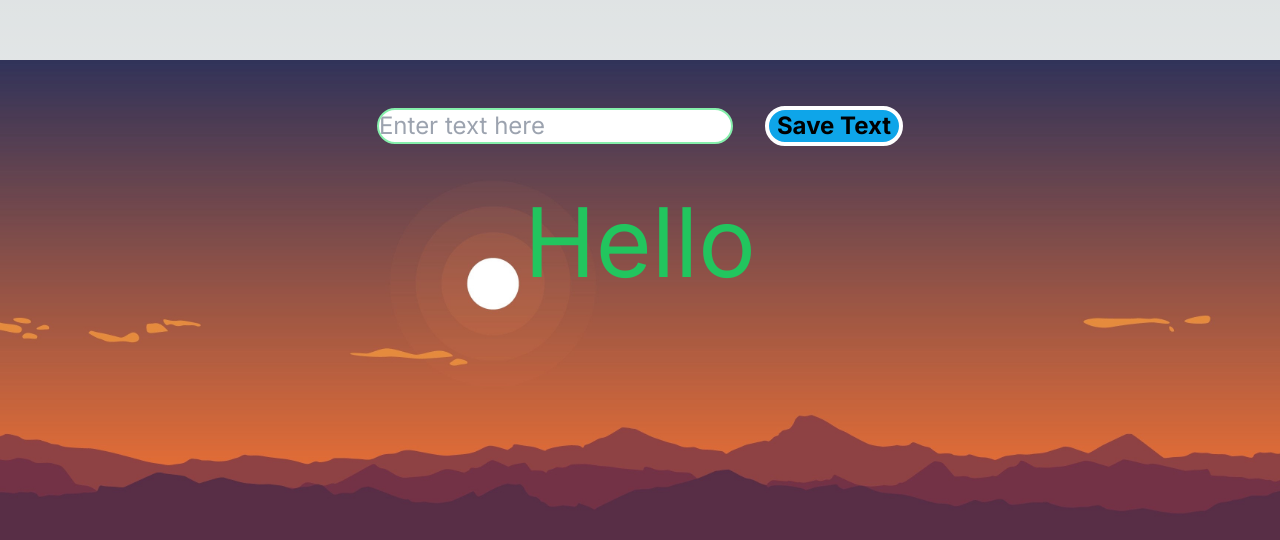
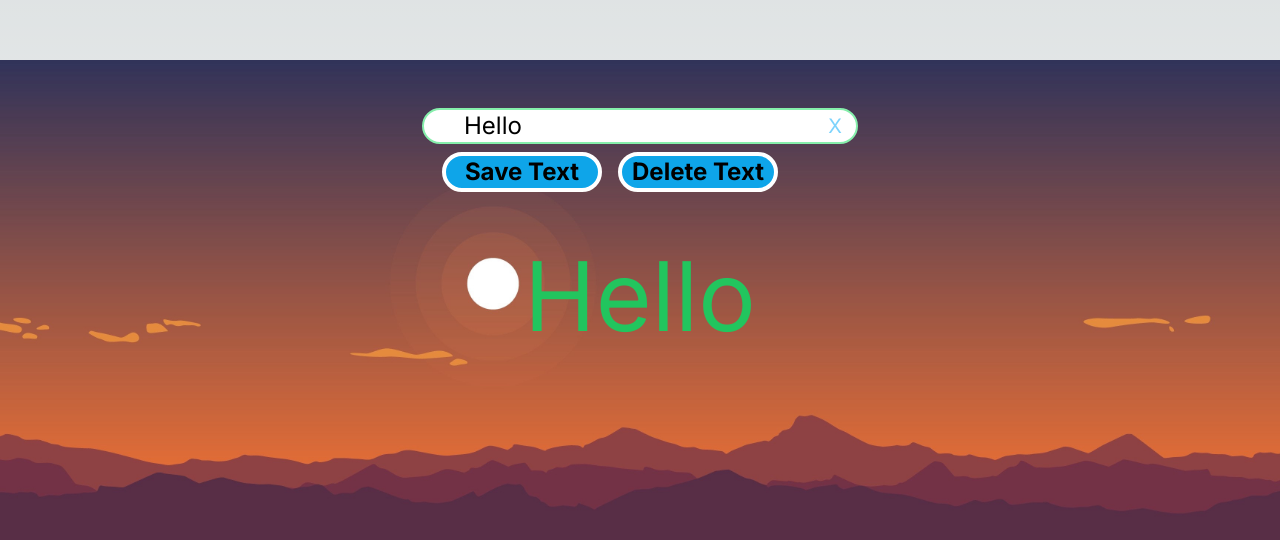
Before and after one commit to SherabNamgay/myFirstWebsite, a Next.js app: page / in a window 1280 px wide. Shown: the part 260-800 px from the top of the page. Built offline with nearby package versions, Linux system fonts and the light colour scheme.

Commit message:
refined the update

```diff
--- a/app/page.js
+++ b/app/page.js
@@ -5,12 +5,55 @@ import { useState } from "react"
 export default function Home() {
 	const [quotes, setQuotes] = useState([])
 	const [text, setText] = useState("Hello")
-
-
 	return (
     <div className="h-screen bg-cover bg-center bg-[url('/bgimage.jpg')]">
       <div className="mx-auto w-fit mt-80">
-        <div className="text-4xl text-red-500 text-center">
+        <div className="relative flex items-stretch">
+        <input
+          className="text-2xl px-10 text-black mt-12 border-2 border-green-300 rounded-full bg-white hover:bg-sky-200"
+          type="text"
+          value={text}
+          placeholder="Enter your text here"
+          onChange={(event) => {
+            setText(event.target.value)
+          }
+        }
+       />
+       <button
+        className="h-fit w-fit text-sky-300 text-xl py-2 px-4 rounded-full absolute right-0 top-11 bottom-0"
+        onClick={()=>{
+          setText("")
+          }
+        }
+       >X</button>
+        </div>
+
+
+        <button
+          className="m-2 ml-5 w-40 text-2xl font-bold border-4 px-2 border-white rounded-full bg-sky-500 hover:bg-sky-700 "
+          onClick={() => {
+            var newQuotes = quotes.concat([text])
+            setQuotes(newQuotes)
+            setText("")
+          }}
+        >
+          Save Text
+        </button>
+        <button
+          className="text-2xl w-40 ml-2 font-bold border-4 px-2 border-white rounded-full bg-sky-500 hover:bg-sky-700 "
+          onClick={() => {
+            var newQuotes = []
+            setQuotes(newQuotes)
+            setText("")
+          }}
+        >
+          Delete Text
+        </button>
+        </div>
+        <div className="text-8xl text-green-500 text-center mt-12">
+          {text}
+      </div>
+      <div className="text-4xl text-blue-500 text-center">
           {quotes.map((quote) => {
             return (
               <p class>
@@ -19,26 +62,6 @@ export default function Home() {
             )
           })}
         </div>
-        <input
-          className="text-2xl text-black mt-12 border-2 border-green-300 rounded-full bg-white hover:bg-sky-200"
-          type="text"
-          placeholder="Enter text here"
-          onChange={(event) => setText(event.target.value)}
-        />
-        <button
-          className="text-2xl ml-8 font-bold border-4 px-2 border-white rounded-full bg-sky-500 hover:bg-sky-700 "
-          onClick={() => {
-            const newQuotes = quotes.concat([text])
-            setQuotes(newQuotes)
-            setText("")
-          }}
-        >
-          Save Text
-        </button>
-        <div className="text-8xl text-green-500 text-center mt-12">
-          {text}
-        </div>
-      </div>
     </div>
 	)
 }
```
